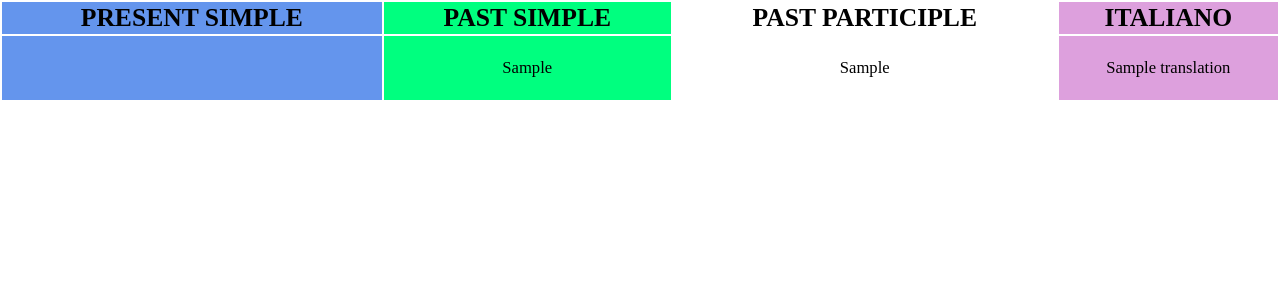
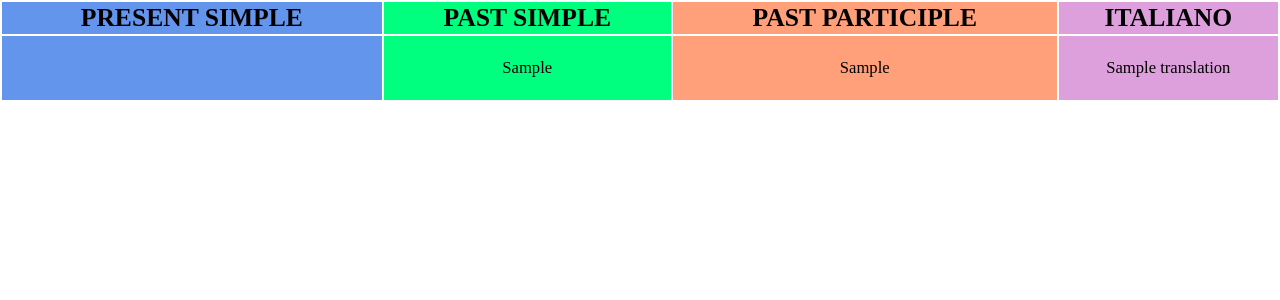
Before and after one commit to mmiots9/irregular-verbs, a Flask app: template templates/study.html in a window 1280 px wide. Shown: the top 300 px of the page. Run offline with Flask 2, Linux system fonts and the light colour scheme; the template is opened without the code that fills it: most values are stand-ins (such as "Sample title", 1, 10 or a date in 2020).

Commit message:
fix bug past participle background study

```diff
--- a/static/css/study.css
+++ b/static/css/study.css
@@ -18,7 +18,7 @@ table {
     background-color: springgreen;
 }
 
-.past.participle {
+.past-participle {
     background-color: lightsalmon;
 }
 
```
